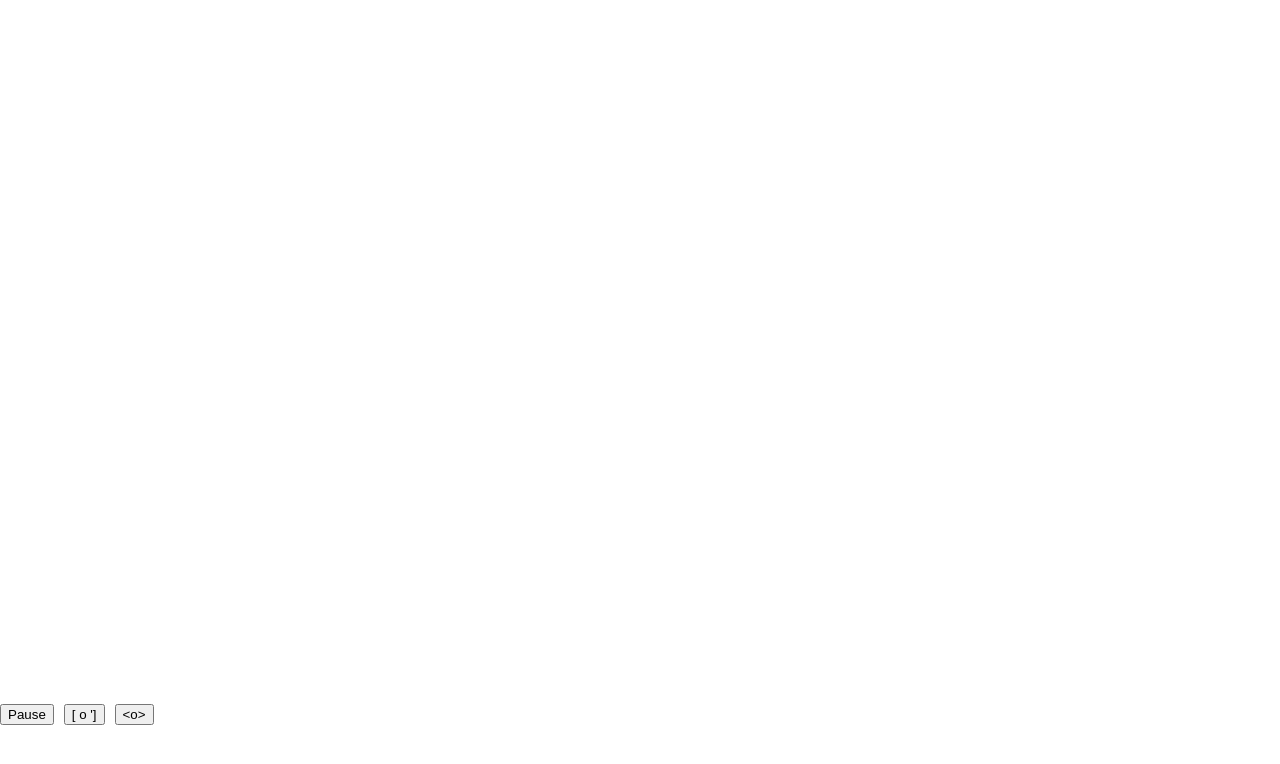
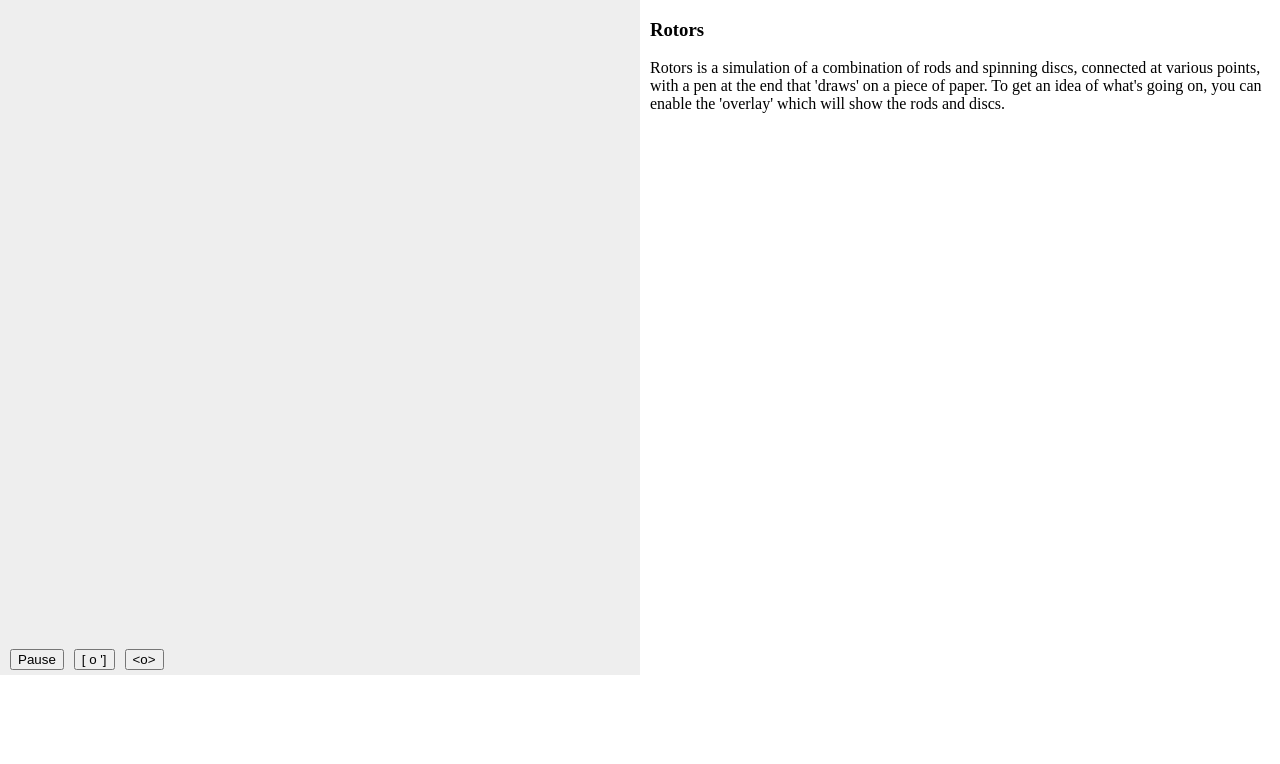
Before and after one commit to nathan-folsom/rotors, a website built with webpack: page static/index.html in a window 1280 px wide. Built offline with nearby package versions, Linux system fonts and the light colour scheme.

Commit message:
html layout

```diff
--- a/js/index.js
+++ b/js/index.js
@@ -1,19 +1,14 @@
-const canvasSize = 3100;
-const canvasStyleSize = "700px";
+const CANVAS_SIZE = 3100;
 
 import("../pkg/index.js").then(mod => {
   const canvas = document.getElementById("art");
-    canvas.width = canvasSize;
-    canvas.height = canvasSize;
-    canvas.style.width = canvasStyleSize;
-    canvas.style.height = canvasStyleSize;
+  canvas.width = CANVAS_SIZE;
+  canvas.height = CANVAS_SIZE;
   const ctx = canvas.getContext("2d");
 
   const overlay = document.getElementById("overlay");
-    overlay.width = canvasSize;
-    overlay.height = canvasSize;
-    overlay.style.width = canvasStyleSize;
-    overlay.style.height = canvasStyleSize;
+  overlay.width = CANVAS_SIZE;
+  overlay.height = CANVAS_SIZE;
   const overlayCtx = overlay.getContext("2d");
 
   const renderer = new mod.FieldRenderer();
--- a/static/index.html
+++ b/static/index.html
@@ -1,13 +1,17 @@
 <!DOCTYPE html>
 <html>
+
 <head>
   <meta charset="UTF-8">
-    <title>My Rust + Webpack project!</title>
+  <title>Rotors</title>
   <link href="style.css" rel="stylesheet" />
 </head>
+
 <body>
-<canvas id="art"></canvas>
-<canvas id="overlay"></canvas>
+  <div class="upper">
+    <div class="left">
+      <canvas class="artboard" id="art"></canvas>
+      <canvas class="artboard" id="overlay"></canvas>
       <div class="controls master">
         <div class="controls">
           <button id="pause-play">Pause</button>
@@ -19,6 +23,19 @@
           <div id="frame-rate"></div>
         </div>
       </div>
+    </div>
+    <div class="right">
+      <h3>Rotors</h3>
+      <p>Rotors is a simulation of a combination of rods and spinning discs, connected at various
+        points, with a pen at the end that 'draws' on a piece of paper. To get an idea of what's
+        going on, you can enable the 'overlay' which will show the rods and discs.</p>
+      <div class="tabs"></div>
+      <div class="config"></div>
+    </div>
+  </div>
+  <div class="lower">
+  </div>
   <script src="index.js"></script>
 </body>
+
 </html>
--- a/static/style.css
+++ b/static/style.css
@@ -3,7 +3,6 @@ html {
 }
 
 body {
-  position: relative;
   margin: 0;
 }
 
@@ -11,6 +10,10 @@ body {
   position: absolute;
   top: 0;
   left: 0;
+}
+
+.artboard {
+  width: 100%;
 }
 
 .controls {
@@ -21,5 +24,28 @@ body {
 
 .controls.master {
   justify-content: space-between;
-  width: 700px;
+  margin: 5px 10px;
 }
+
+.upper {
+  display: flex;
+  width: 100%;
+}
+
+.left {
+  position: relative;
+  background-color: #eeeeee;
+  flex: 1 1 100%;
+  max-width: 80vh;
+}
+
+.right {
+  padding: 0 10px;
+  flex: 1 0 300px;
+}
+
+.tabs {
+  display: flex;
+}
+
+.config {}
```
Lines whose indentation alone changed are shown as unchanged.
